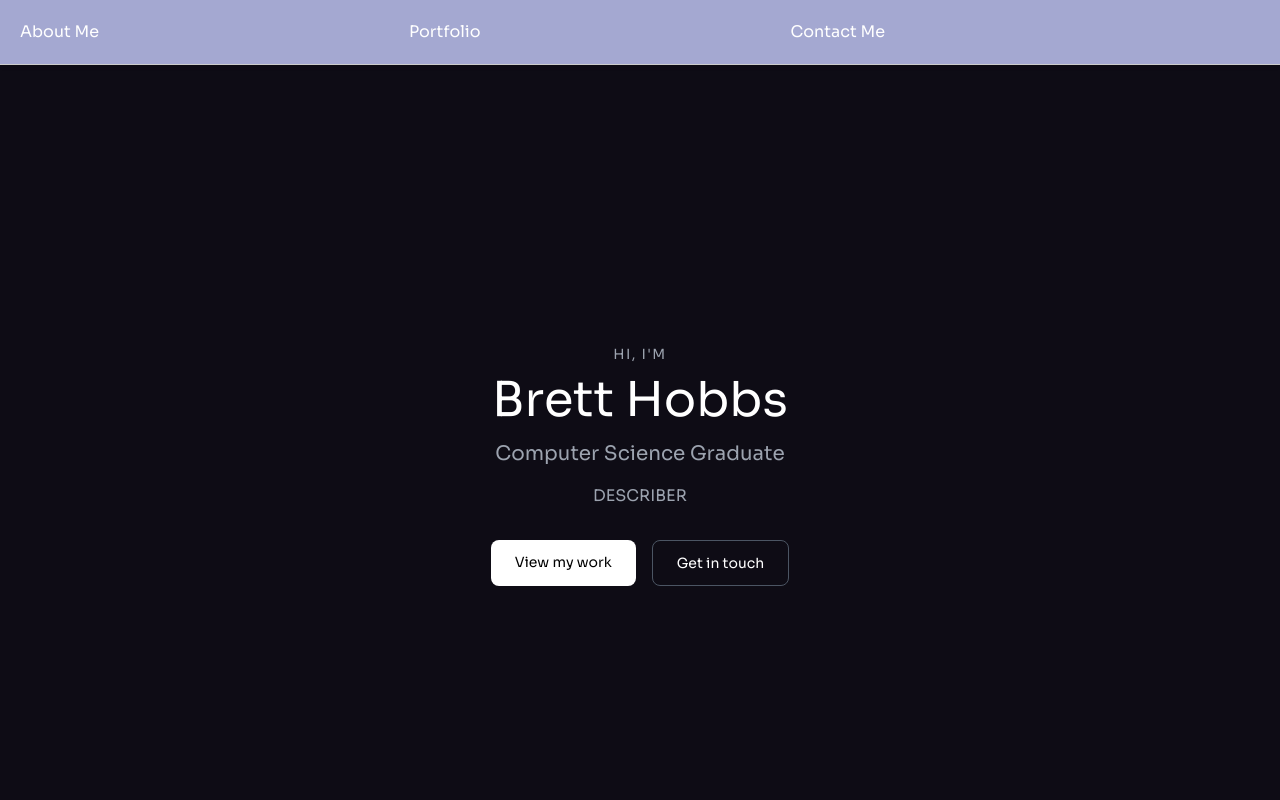
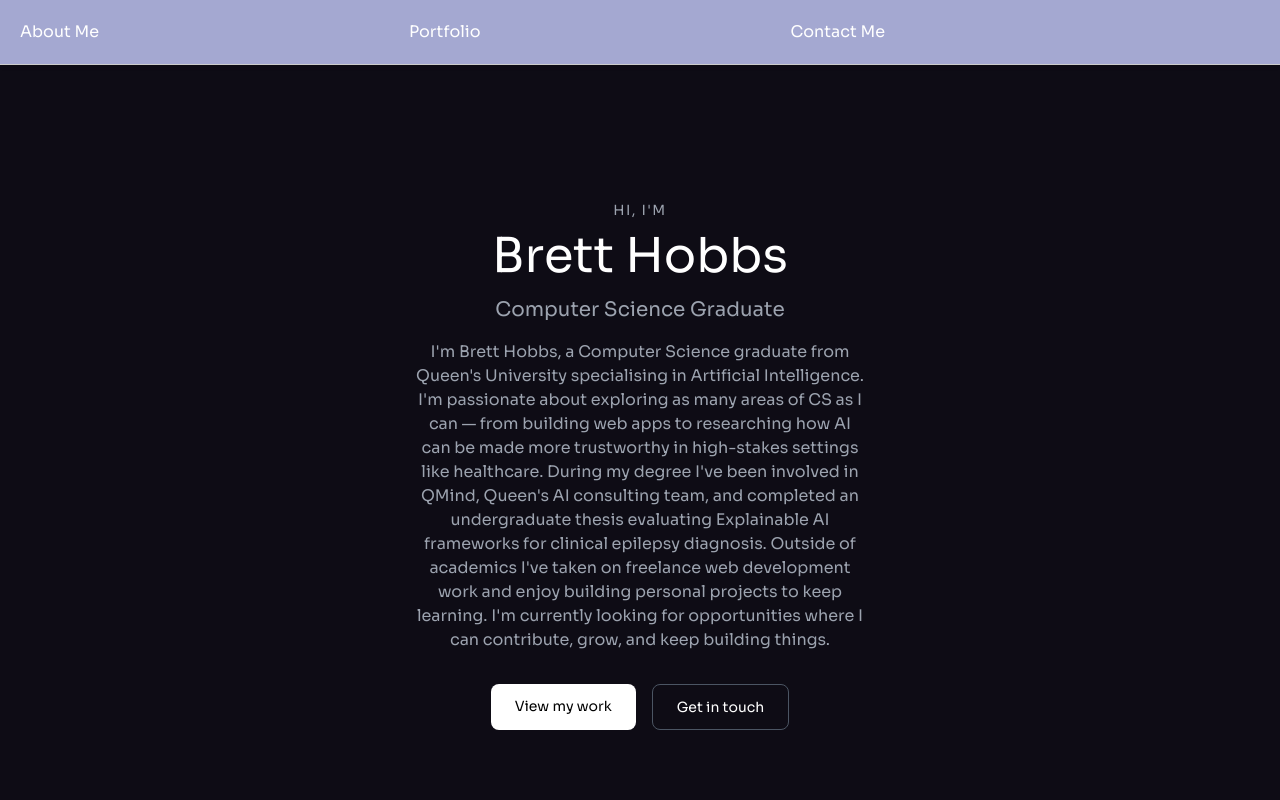
Before and after one commit to BrettTheHobbit/BrettTheHobbit.github.io, a React (Vite) app: page / in a window 1280 px wide. Shown: the top 800 px of the page. Built offline with nearby package versions, Linux system fonts and the light colour scheme.

Commit message:
[CONTENT] added description

```diff
--- a/src/components/Hero.jsx
+++ b/src/components/Hero.jsx
@@ -5,7 +5,9 @@ const Hero = () => {
       <h1 className="text-5xl font-medium text-white mb-4">Brett Hobbs</h1>
       <p className="text-xl text-gray-400 mb-4">Computer Science Graduate</p>
       <p className="text-gray-400 max-w-md mb-8">
-        DESCRIBER
+        I'm Brett Hobbs, a Computer Science graduate from Queen's University specialising in Artificial Intelligence. I'm passionate about exploring as many areas of CS as I can — from building web apps to researching how AI can be made more trustworthy in high-stakes settings like healthcare.
+During my degree I've been involved in QMind, Queen's AI consulting team, and completed an undergraduate thesis evaluating Explainable AI frameworks for clinical epilepsy diagnosis. Outside of academics I've taken on freelance web development work and enjoy building personal projects to keep learning.
+I'm currently looking for opportunities where I can contribute, grow, and keep building things.
       </p>
       <div className="flex gap-4">
         <a href="#projects" className="px-6 py-3 bg-white text-black rounded-lg text-sm font-medium">
```
